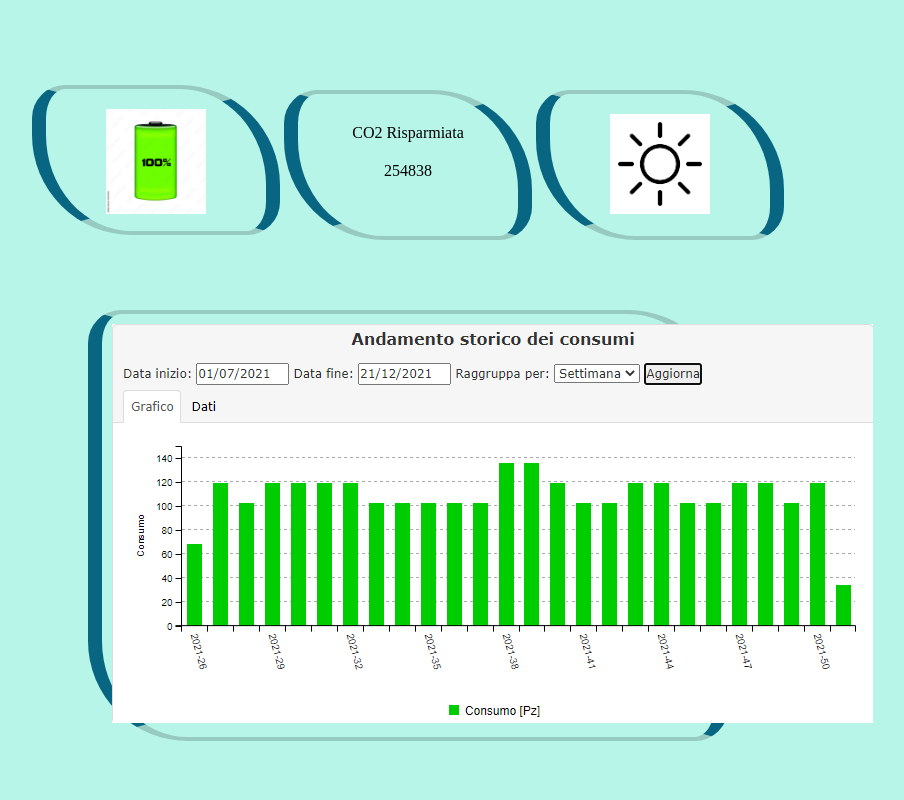
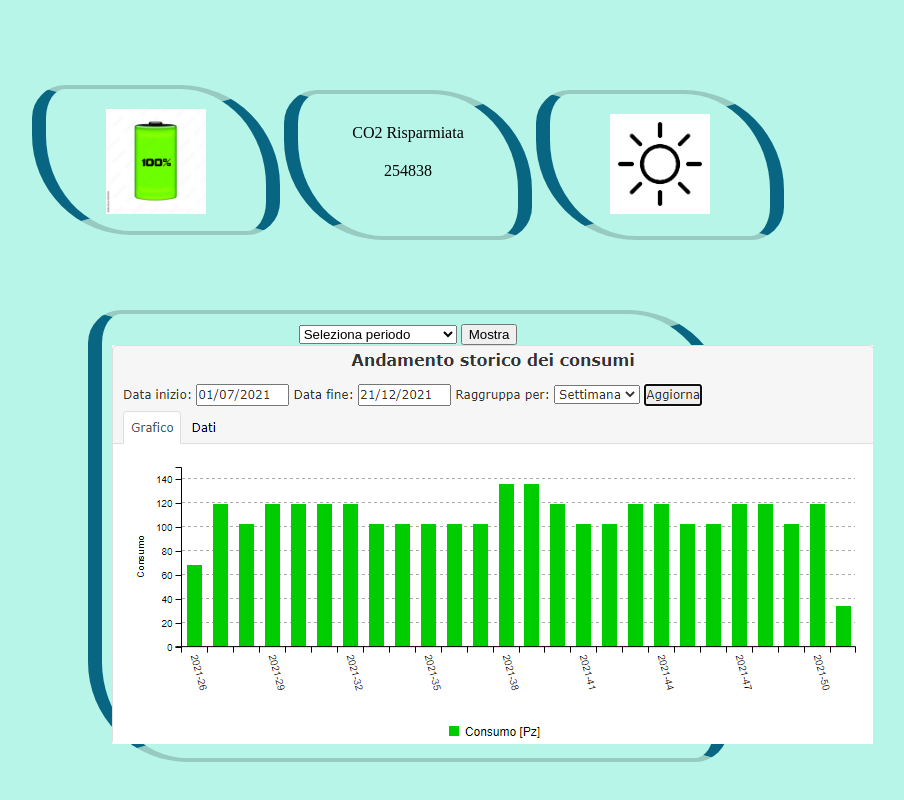
Before and after one commit to SimoGuu/EcoTn, a website: page public/pagina-impianto.html in a window 1280 px wide. Shown: the part 746-1546 px from the top of the page, without its empty margins (232-1136 px from the left). Drawn offline with Linux system fonts and the light colour scheme.

Commit message:
Aggiunto selezione temporale per grafico consumi

```diff
--- a/public/pagina-impianto.html
+++ b/public/pagina-impianto.html
@@ -5,9 +5,8 @@
     <meta charset="UTF-8">
     <meta name="viewport" content="width=device-width, initial-scale=1.0">
     <meta name="generator" content="Silex v3.6.1">
-    <link rel="stylesheet"
-        href="css/pagina-impianto.css" />
-        <link rel="stylesheet" href="css/style.css"/>
+    <link rel="stylesheet" href="css/pagina-impianto.css" />
+    <link rel="stylesheet" href="css/style.css" />
 
 
 
@@ -41,8 +40,38 @@
         </div>
         <div id="itnt5y-4" class="card"><img id="i2yznk-2" src="/assets/download.png" /></div>
     </div>
-    <div id="iaubeb" class="card"><img id="i25agp-2" src="/assets/Grafico_storico_consumi_v1.png" /></div>
+
+
+
+    <!-- Grafico consumi-->
+    <div id="iaubeb" class="card">
+
+        <select id="periodo" onchange="gestisciPeriodo()">
+            <option value="">Seleziona periodo</option>
+            <option value="oggi">Oggi</option>
+            <option value="settimana">Questa settimana</option>
+            <option value="mese">Questo mese</option>
+            <option value="custom">Periodo personalizzato</option>
+        </select>
+
+        <div id="customDates" style="display:none">
+            <input type="date" id="startDate">
+            <input type="date" id="endDate">
+        </div>
+
+        <button onclick="caricaConsumi()">Mostra</button>
+
+
+        <img id="i25agp-2" src="/assets/Grafico_storico_consumi_v1.png" />
+    </div>
     <div id="ifhz94"></div>
+
+    <script src="scripts/pagina-impianto.js"></script>
+    <script>function caricaConsumi(){
+        console.log("a");
+    }
+
+    </script>
 </body>
 
 </html>
--- a/public/scripts/jsconfig.json
+++ b/public/scripts/jsconfig.json
@@ -4,7 +4,7 @@
         "target": "ES2020",
         "sourceMap": true,
         "allowJs": true,
-        "checkJs": true
+        "checkJs": false
     },
     "exclude": [
         "node_modules",
--- /dev/null
+++ b/public/scripts/pagina-impianto.js
@@ -0,0 +1,7 @@
+function gestisciPeriodo() {
+  console.log("Cambio");
+  const periodo = document.getElementById("periodo").value;
+  const custom = document.getElementById("customDates");
+
+  custom.style.display = periodo === "custom" ? "block" : "none";
+}
```
